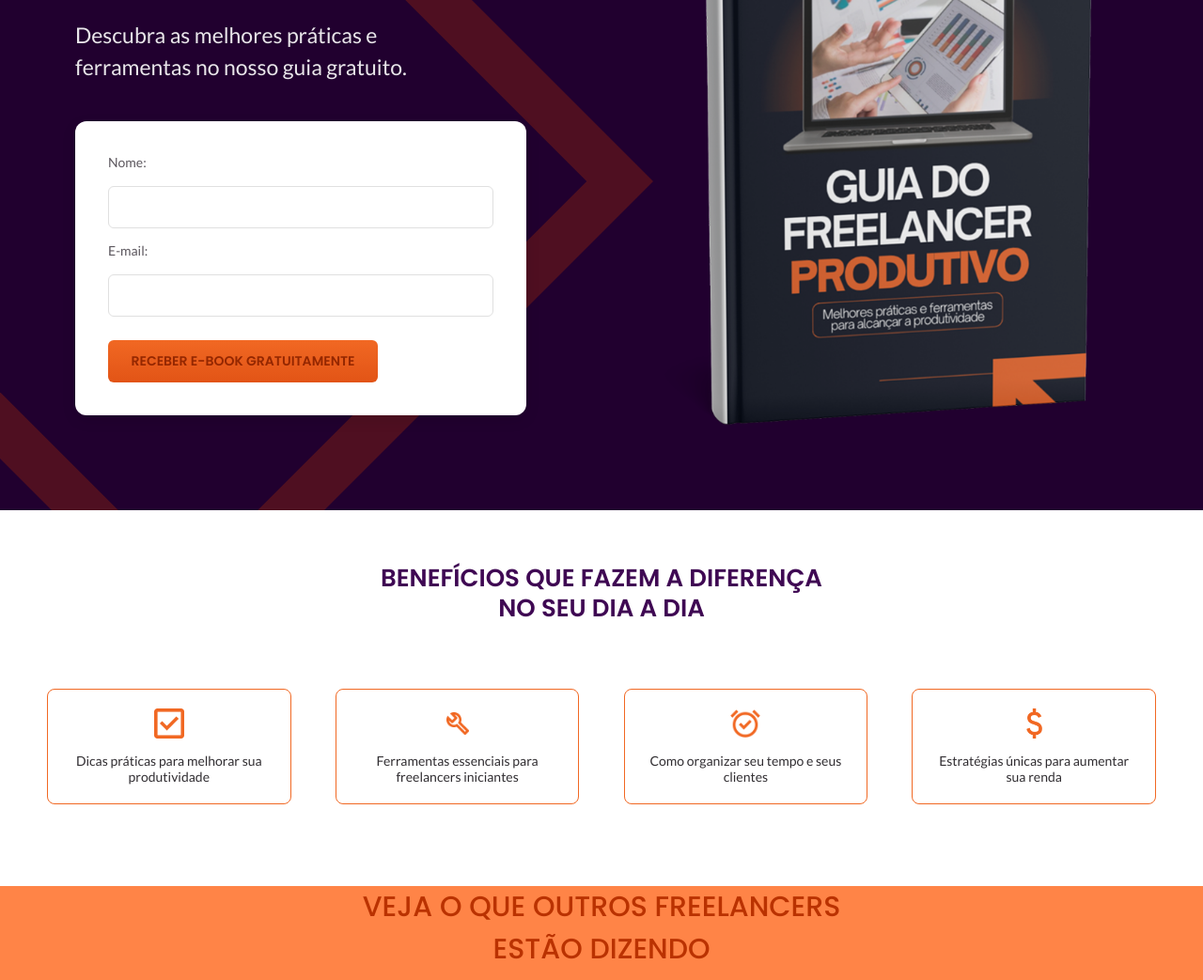
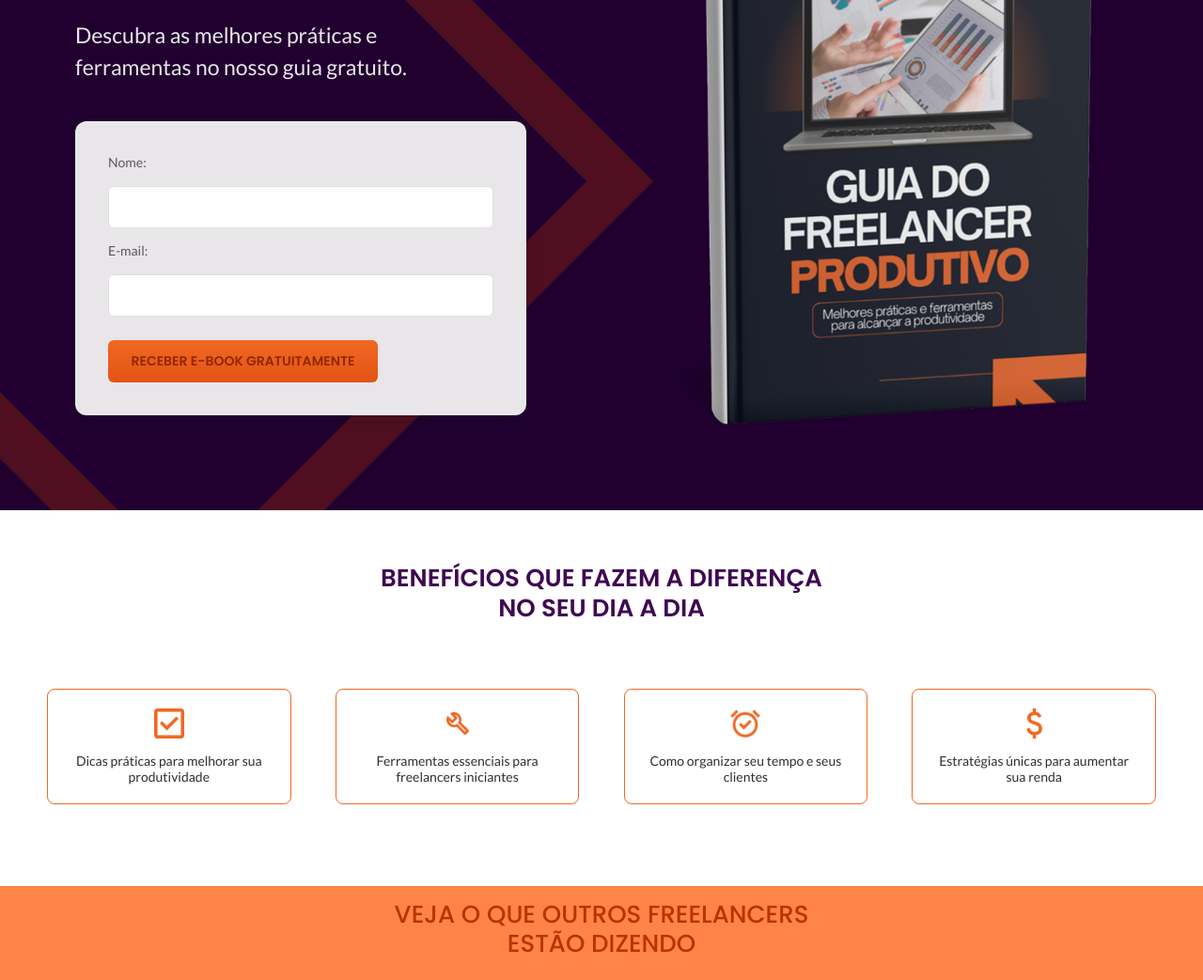
Before and after one commit to Lucao-GC/landing-page, a plain HTML site: page index.html in a window 1280 px wide. Shown: the part 257-1300 px from the top of the page at 94% size. Drawn offline with nearby package versions, Linux system fonts and the light colour scheme.

Commit message:
Ajustes divergentes do prototipo

```diff
--- a/index.html
+++ b/index.html
@@ -84,7 +84,7 @@
     </div>
     <div class="section3">
       <div class="container-4">
-        <p>VEJA O QUE OUTROS FREELANCERS<br />ESTÃO DIZENDO</p>
+        <h1>VEJA O QUE OUTROS FREELANCERS ESTÃO DIZENDO</h1>
         <div class="avaliacoes">
           <div class="card">
             <img src="./assets/avaliacao1.png" alt="Foto Ana Souza" />
--- a/style.css
+++ b/style.css
@@ -141,7 +141,7 @@ h3 {
 }
 
 .box-form {
-    background-color: #FFF;
+    background-color: #E9E6EA;
     border-radius: 12px;
     padding: 35px;
     width: 100%;
@@ -330,12 +330,13 @@ h3 {
     align-items: center;
 }
 
-.container-4 p {
+.container-4 h1 {
     font-family: Poppins, sans-serif;
     color: #BA3200;
     font-weight: 500;
-    font-size: 30px;
+    font-size: 26px;
     text-align: center;
+    margin-top: 15px;
 }
 
 .avaliacoes {
```
